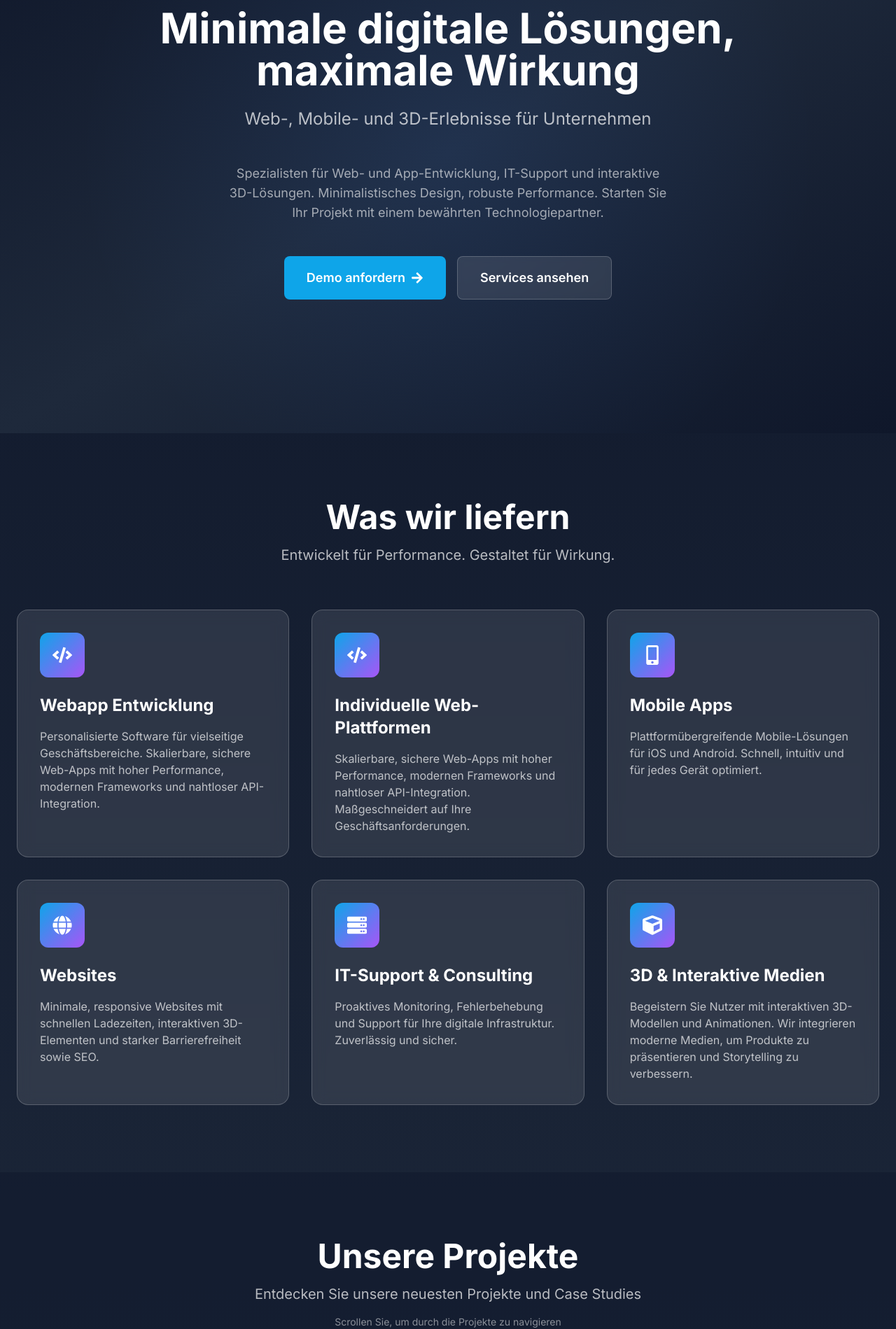
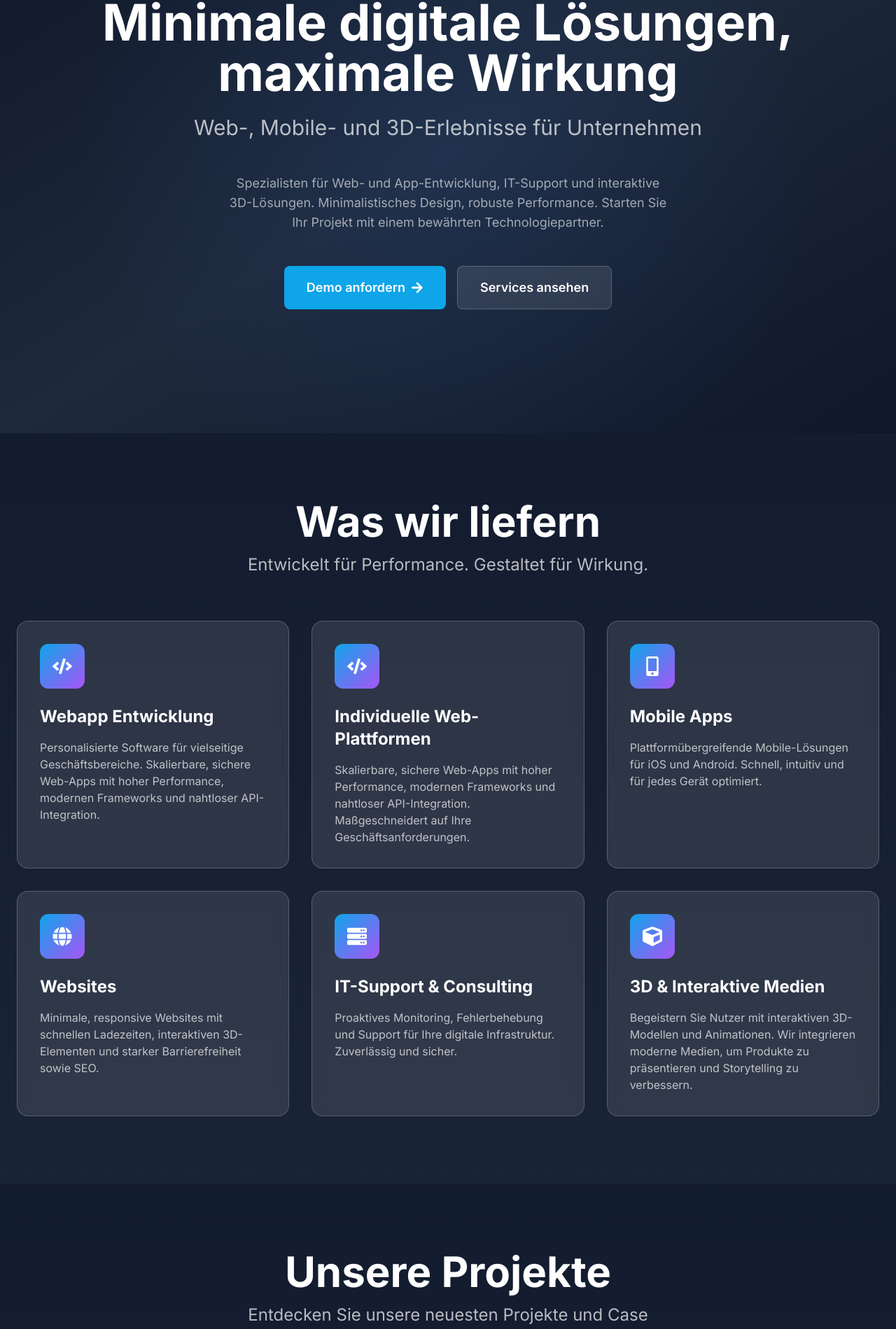
Before and after one commit to XanderSEB/Projekt, a React (Vite) app in the folder PortfolioAS/: page /asais-group in a window 1280 px wide. Shown: the part 181-2080 px from the top of the page at 70% size. Built offline with nearby package versions, Linux system fonts and the light colour scheme.

Commit message:
Update font sizes in ASAISGroup component for improved readability and consistency across sections. Adjust text styles for headings and paragraphs to enhance visual hierarchy and responsiveness.

```diff
--- a/PortfolioAS/src/components/ASAISGroup.tsx
+++ b/PortfolioAS/src/components/ASAISGroup.tsx
@@ -45,7 +45,7 @@ export const ASAISGroup = () => {
             transition={{ duration: 1, ease: [0.25, 0.1, 0.25, 1] }}
           >
             <motion.h1
-              className="text-2xl sm:text-3xl md:text-4xl lg:text-5xl xl:text-6xl font-bold mb-6 break-words px-2"
+              className="text-3xl sm:text-4xl md:text-5xl lg:text-6xl xl:text-7xl font-bold mb-6 break-words px-2"
               initial={{ opacity: 0, scale: 0.9 }}
               animate={{ opacity: 1, scale: 1 }}
               transition={{ duration: 0.8, delay: 0.2 }}
@@ -54,7 +54,7 @@ export const ASAISGroup = () => {
             </motion.h1>
 
             <motion.p
-              className="text-base sm:text-lg md:text-xl lg:text-2xl text-white/70 mb-12 max-w-3xl mx-auto break-words px-4"
+              className="text-lg sm:text-xl md:text-2xl lg:text-3xl text-white/70 mb-12 max-w-3xl mx-auto break-words px-4"
               initial={{ opacity: 0, y: 20 }}
               animate={{ opacity: 1, y: 0 }}
               transition={{ duration: 0.8, delay: 0.4 }}
@@ -102,10 +102,10 @@ export const ASAISGroup = () => {
         <div className="container mx-auto px-4 sm:px-6">
             <ScrollAnimations direction="fade">
               <div className="text-center mb-16">
-                <h2 className="text-2xl sm:text-3xl md:text-4xl lg:text-5xl font-bold mb-4 text-white break-words px-4">
+                <h2 className="text-3xl sm:text-4xl md:text-5xl lg:text-6xl font-bold mb-4 text-white break-words px-4">
                   Was wir liefern
                 </h2>
-                <p className="text-base sm:text-lg md:text-xl text-white/70 max-w-2xl mx-auto break-words px-4">
+                <p className="text-lg sm:text-xl md:text-2xl text-white/70 max-w-2xl mx-auto break-words px-4">
                   Entwickelt für Performance. Gestaltet für Wirkung.
                 </p>
               </div>
@@ -148,10 +148,10 @@ export const ASAISGroup = () => {
         <div className="container mx-auto px-4 sm:px-6">
             <ScrollAnimations direction="fade">
               <div className="max-w-4xl mx-auto glass rounded-2xl p-4 sm:p-6 md:p-8 lg:p-12 text-center overflow-hidden">
-                <h2 className="text-2xl sm:text-3xl md:text-4xl lg:text-5xl font-bold mb-6 text-white break-words px-4">
+                <h2 className="text-3xl sm:text-4xl md:text-5xl lg:text-6xl font-bold mb-6 text-white break-words px-4">
                   Lassen Sie uns über Ihr nächstes Projekt sprechen
                 </h2>
-                <p className="text-base sm:text-lg md:text-xl text-white/70 mb-8 break-words px-4">
+                <p className="text-lg sm:text-xl md:text-2xl text-white/70 mb-8 break-words px-4">
                   Kontaktieren Sie uns für eine technische Beratung.
                 </p>
 
@@ -233,10 +233,10 @@ const ProjectsShowcase = ({ projects }: ProjectsShowcaseProps) => {
       <div className="container mx-auto px-4 sm:px-6">
         <ScrollAnimations direction="fade">
           <div className="text-center mb-16">
-            <h2 className="text-2xl sm:text-3xl md:text-4xl lg:text-5xl font-bold mb-4 text-white break-words px-4">
+            <h2 className="text-3xl sm:text-4xl md:text-5xl lg:text-6xl font-bold mb-4 text-white break-words px-4">
               Unsere Projekte
             </h2>
-            <p className="text-base sm:text-lg md:text-xl text-white/70 max-w-2xl mx-auto break-words px-4">
+            <p className="text-lg sm:text-xl md:text-2xl text-white/70 max-w-2xl mx-auto break-words px-4">
               Entdecken Sie unsere neuesten Projekte und Case Studies
             </p>
             <p className="text-xs sm:text-sm text-white/50 mt-4 break-words px-4">
```
